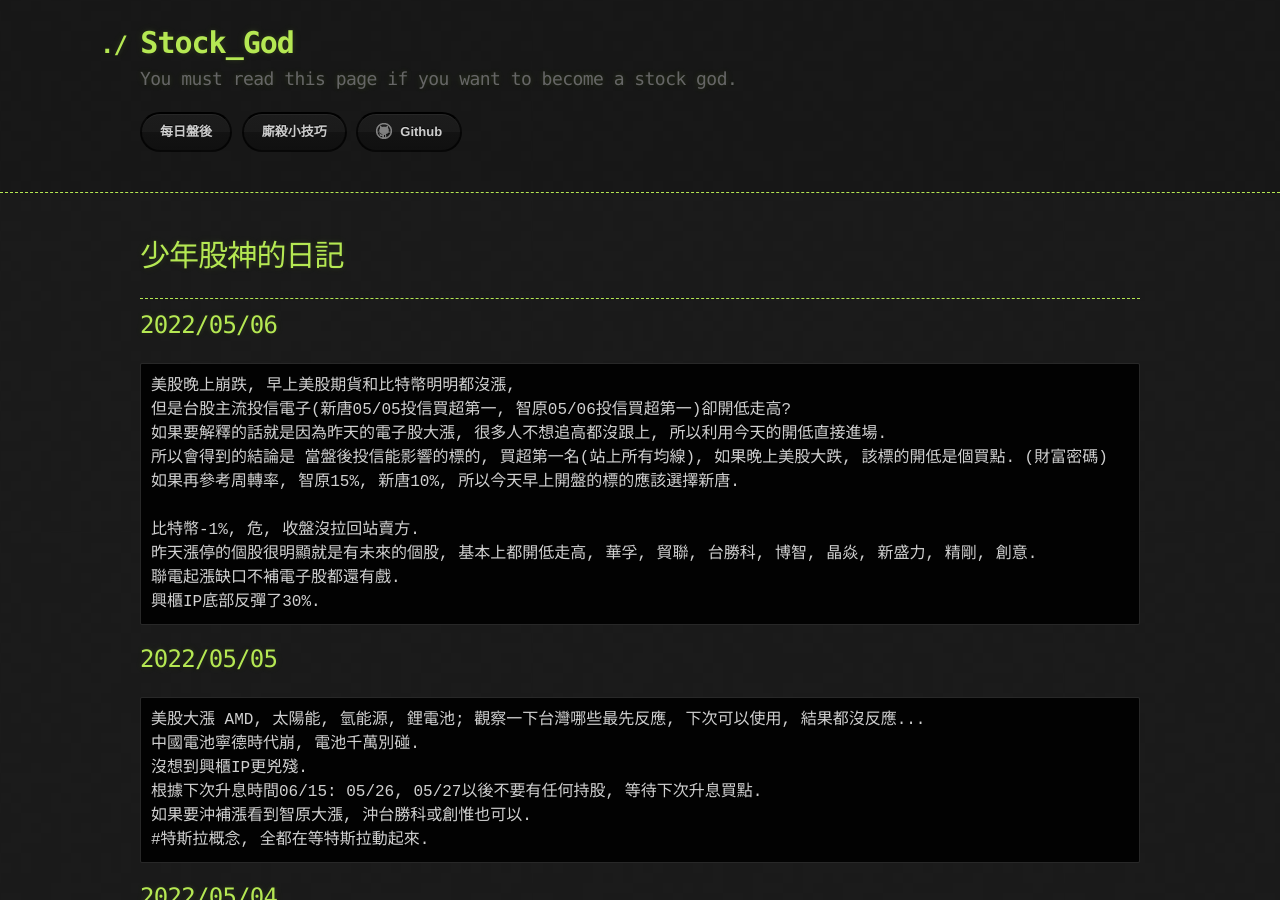
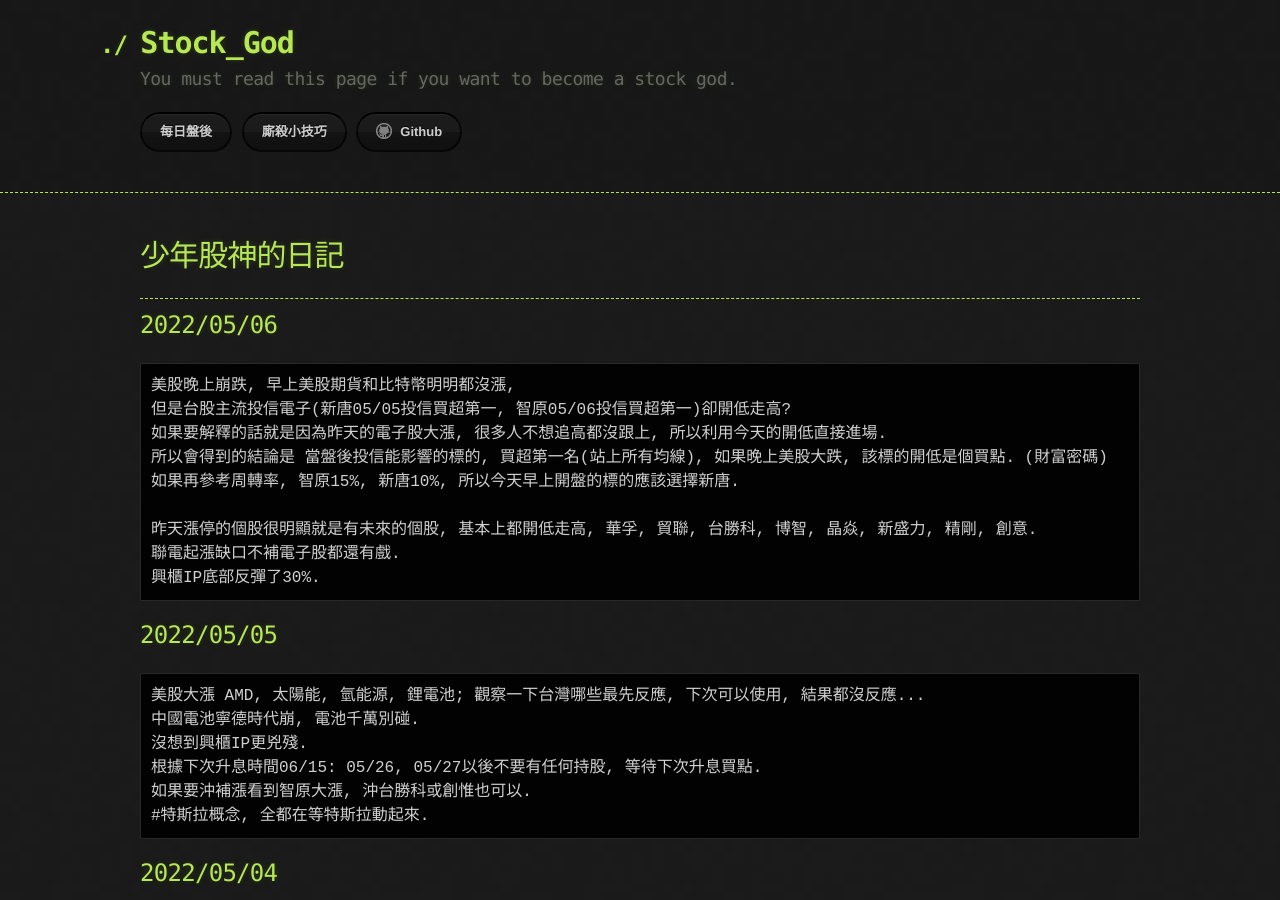
Before and after one commit to lepg5487/Stock_God, a Jekyll site: the page built from index.md, in a window 1280 px wide and 900 px high. Built offline with Jekyll 4.4.1, drawn with Linux system fonts in a browser that asks for light colours; our own code applies the rules of GitHub Pages for plain Markdown files.

Commit message:
Update index.md

```diff
--- a/index.md
+++ b/index.md
@@ -14,7 +14,6 @@
 所以會得到的結論是 當盤後投信能影響的標的, 買超第一名(站上所有均線), 如果晚上美股大跌, 該標的開低是個買點. (財富密碼)
 如果再參考周轉率, 智原15%, 新唐10%, 所以今天早上開盤的標的應該選擇新唐.
 
-比特幣-1%, 危, 收盤沒拉回站賣方.
 昨天漲停的個股很明顯就是有未來的個股, 基本上都開低走高, 華孚, 貿聯, 台勝科, 博智, 晶焱, 新盛力, 精剛, 創意.
 聯電起漲缺口不補電子股都還有戲.
 興櫃IP底部反彈了30%.
```
